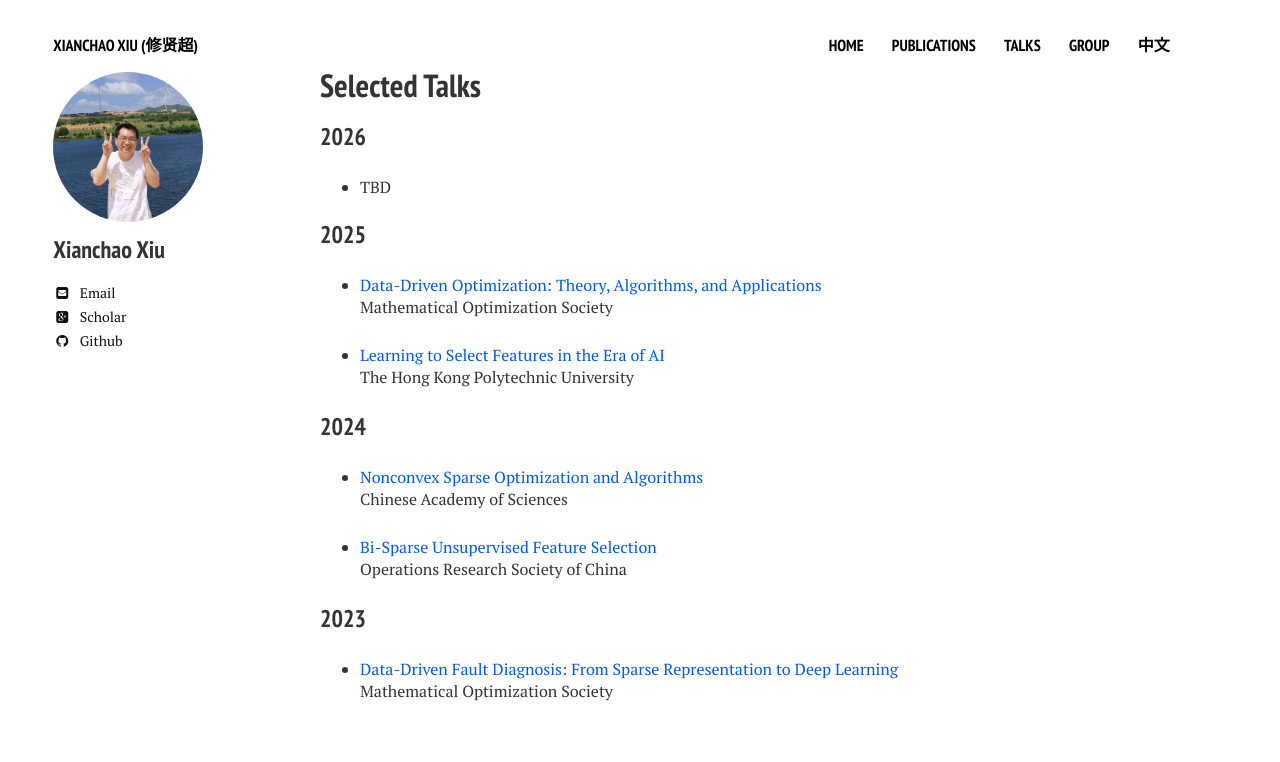
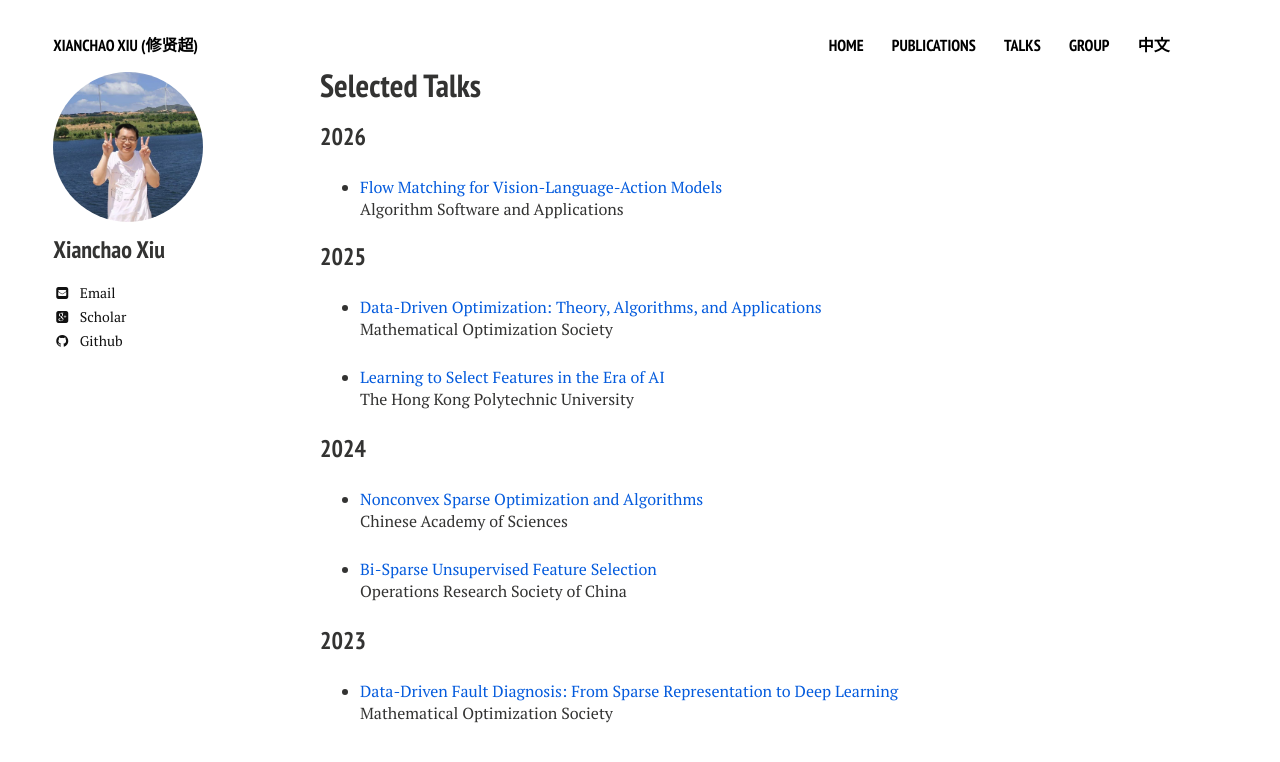
Before and after one commit to xianchaoxiu/xianchaoxiu.github.io, a Jekyll site: the page built from talks/index.md, in a window 1280 px wide. Shown: the top 762 px of the page. Built offline with Jekyll 4.4.1, drawn with Linux system fonts in a browser that asks for light colours; nearby versions of some CDN libraries.

Commit message:
Update index.md

```diff
--- a/talks/index.md
+++ b/talks/index.md
@@ -10,7 +10,11 @@ share: false
 
 
 ### 2026
-* TBD
+
+* <a href="../talks/2026-ASA.pdf" class="textlink" target="_blank"> Flow Matching for Vision-Language-Action Models</a> <br>
+Algorithm Software and Applications <br>
+
+
 
 ### 2025
 
```
